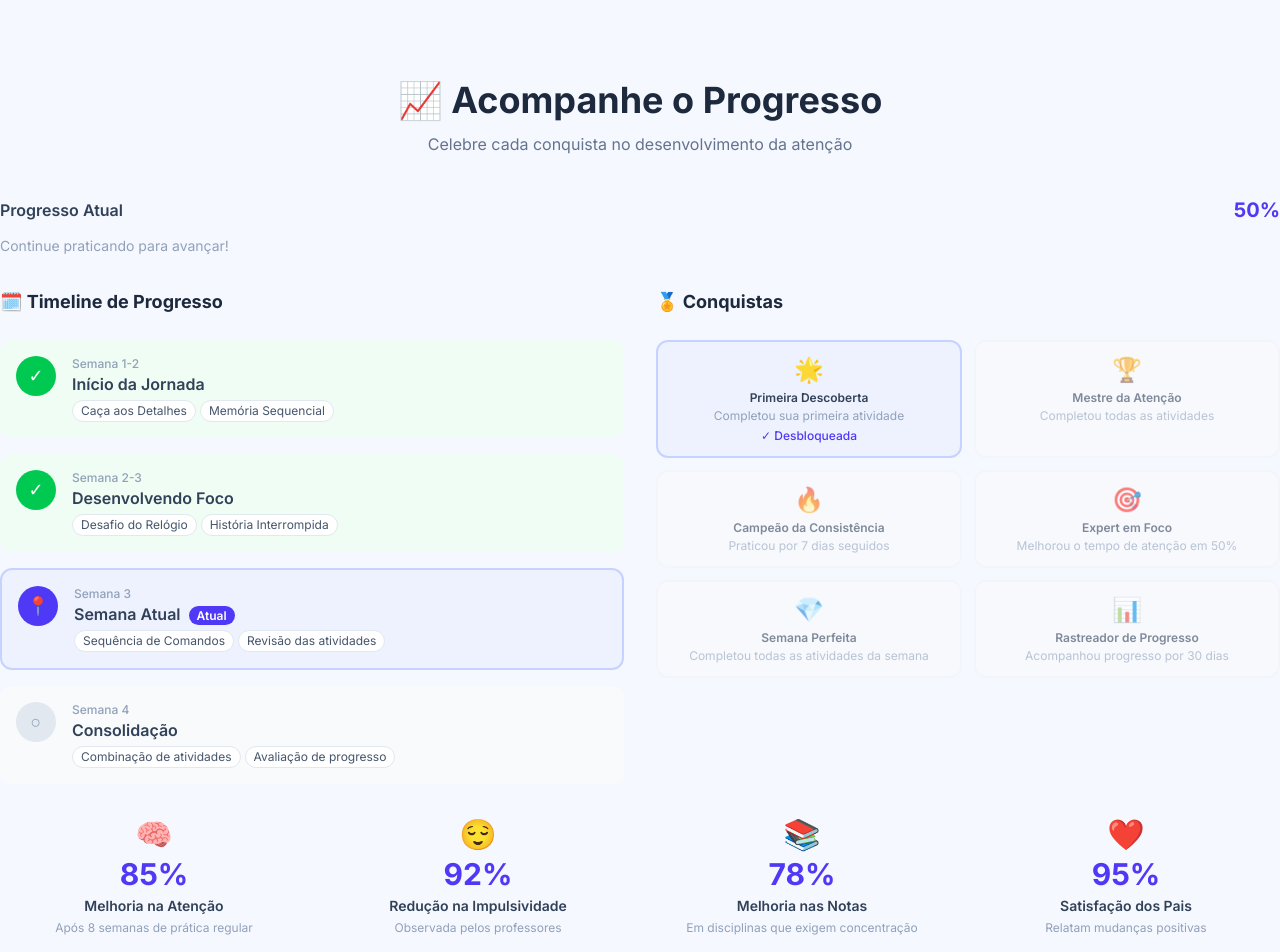
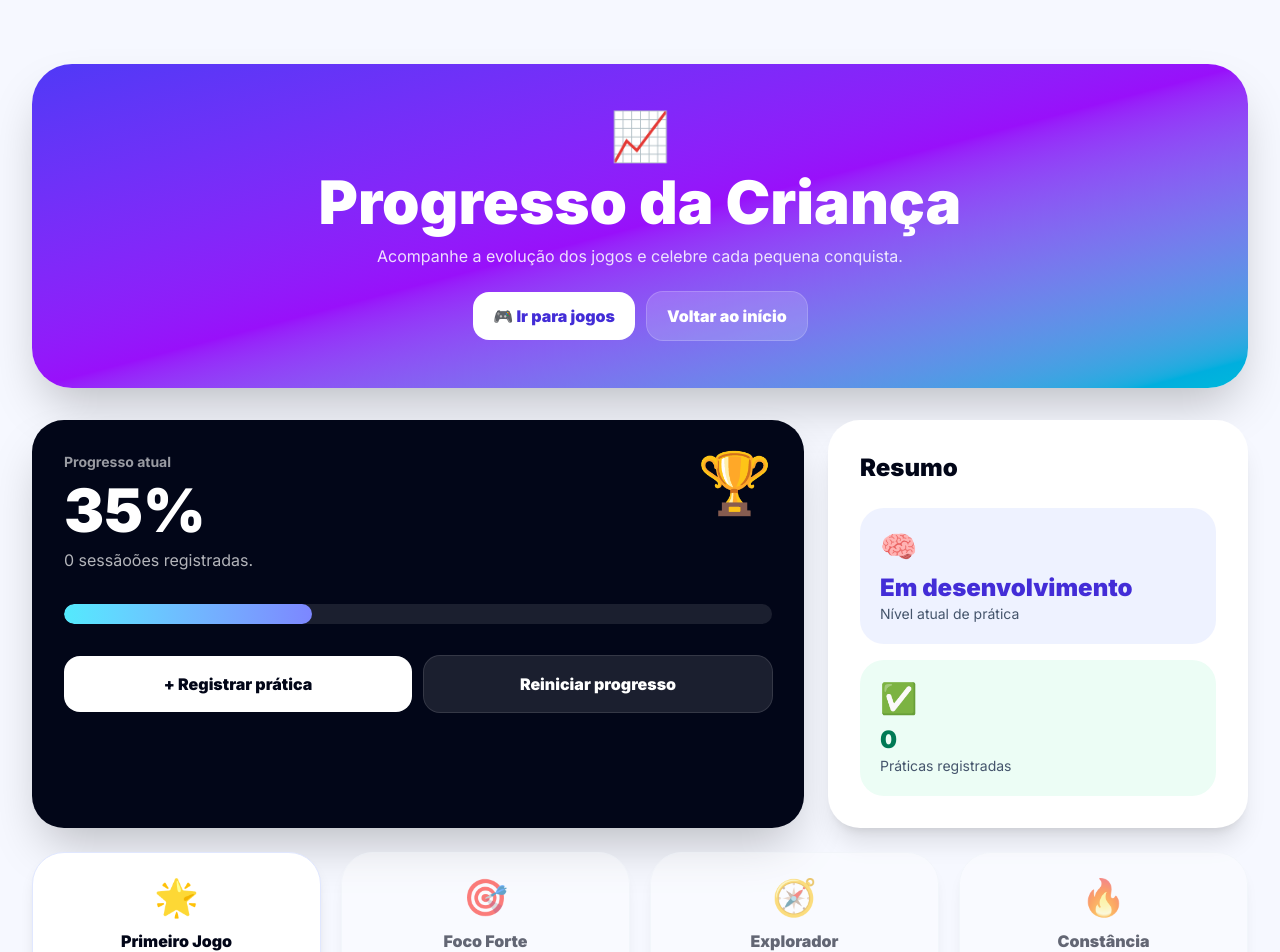
Before and after one commit to andreajoa/estimular-aten-o-sustentada, a Next.js app: page /progresso in a window 1280 px wide. Shown: the top 952 px of the page. Built offline with nearby package versions, Linux system fonts and the light colour scheme.

Commit message:
redesign progresso page funcional

```diff
--- a/app/components/Progress.tsx
+++ b/app/components/Progress.tsx
@@ -1,100 +1,141 @@
 "use client";
-import { useState } from "react";
+
+import { useEffect, useState } from "react";
+import Link from "next/link";
 
 const achievements = [
-  { id: 1, title: "Primeira Descoberta", desc: "Completou sua primeira atividade", emoji: "🌟", unlocked: true },
-  { id: 2, title: "Mestre da Atenção", desc: "Completou todas as atividades", emoji: "🏆", unlocked: false },
-  { id: 3, title: "Campeão da Consistência", desc: "Praticou por 7 dias seguidos", emoji: "🔥", unlocked: false },
-  { id: 4, title: "Expert em Foco", desc: "Melhorou o tempo de atenção em 50%", emoji: "🎯", unlocked: false },
-  { id: 5, title: "Semana Perfeita", desc: "Completou todas as atividades da semana", emoji: "💎", unlocked: false },
-  { id: 6, title: "Rastreador de Progresso", desc: "Acompanhou progresso por 30 dias", emoji: "📊", unlocked: false },
-];
-
-const timeline = [
-  { week: "Semana 1-2", title: "Início da Jornada", items: ["Caça aos Detalhes", "Memória Sequencial"], done: true },
-  { week: "Semana 2-3", title: "Desenvolvendo Foco", items: ["Desafio do Relógio", "História Interrompida"], done: true },
-  { week: "Semana 3", title: "Semana Atual", items: ["Sequência de Comandos", "Revisão das atividades"], current: true },
-  { week: "Semana 4", title: "Consolidação", items: ["Combinação de atividades", "Avaliação de progresso"], done: false },
-];
-
-const stats = [
-  { label: "Melhoria na Atenção", value: "85%", desc: "Após 8 semanas de prática regular", emoji: "🧠" },
-  { label: "Redução na Impulsividade", value: "92%", desc: "Observada pelos professores", emoji: "😌" },
-  { label: "Melhoria nas Notas", value: "78%", desc: "Em disciplinas que exigem concentração", emoji: "📚" },
-  { label: "Satisfação dos Pais", value: "95%", desc: "Relatam mudanças positivas", emoji: "❤️" },
+  { title: "Primeiro Jogo", desc: "Jogou pela primeira vez", emoji: "🌟" },
+  { title: "Foco Forte", desc: "Chegou a 50% de progresso", emoji: "🎯" },
+  { title: "Explorador", desc: "Testou mais de um jogo", emoji: "🧭" },
+  { title: "Constância", desc: "Registrou prática", emoji: "🔥" },
 ];
 
 export default function Progress() {
-  const [progress] = useState(50);
+  const [progress, setProgress] = useState(35);
+  const [sessions, setSessions] = useState(0);
+
+  useEffect(() => {
+    setProgress(Number(localStorage.getItem("attention-progress") || "35"));
+    setSessions(Number(localStorage.getItem("attention-sessions") || "0"));
+  }, []);
+
+  function addPractice() {
+    const nextProgress = Math.min(100, progress + 5);
+    const nextSessions = sessions + 1;
+
+    setProgress(nextProgress);
+    setSessions(nextSessions);
+
+    localStorage.setItem("attention-progress", String(nextProgress));
+    localStorage.setItem("attention-sessions", String(nextSessions));
+  }
+
+  function reset() {
+    setProgress(35);
+    setSessions(0);
+    localStorage.setItem("attention-progress", "35");
+    localStorage.setItem("attention-sessions", "0");
+  }
 
   return (
-    <section className="py-12 md:py-20 w-full">
-      <div className="section-container">
-        <div className="text-center mb-10">
-          <h2 className="text-2xl md:text-3xl lg:text-4xl font-bold text-slate-800 mb-3">📈 Acompanhe o Progresso</h2>
-          <p className="text-slate-500 text-sm md:text-base">Celebre cada conquista no desenvolvimento da atenção</p>
+    <main className="min-h-screen bg-[#f6f8ff] px-4 py-10 md:px-8 md:py-16">
+      <section className="mx-auto max-w-7xl">
+        <div className="mb-8 rounded-[2.5rem] bg-gradient-to-br from-indigo-600 via-purple-600 to-cyan-500 p-6 text-center text-white shadow-2xl md:p-12">
+          <div className="text-5xl">📈</div>
+          <h1 className="mt-3 text-4xl font-black md:text-6xl">Progresso da Criança</h1>
+          <p className="mx-auto mt-3 max-w-2xl text-white/85">
+            Acompanhe a evolução dos jogos e celebre cada pequena conquista.
+          </p>
+          <div className="mt-6 flex flex-col justify-center gap-3 sm:flex-row">
+            <Link href="/jogos" className="rounded-2xl bg-white px-5 py-3 font-black text-indigo-700">
+              🎮 Ir para jogos
+            </Link>
+            <Link href="/" className="rounded-2xl bg-white/15 px-5 py-3 font-black text-white ring-1 ring-white/30">
+              Voltar ao início
+            </Link>
+          </div>
         </div>
 
-        <div className="card mb-8">
-          <div className="flex justify-between items-center mb-3">
-            <span className="font-semibold text-slate-700">Progresso Atual</span>
-            <span className="font-bold text-indigo-600 text-xl">{progress}%</span>
-          </div>
-          <div className="progress-bar">
-            <div className="progress-fill" style={{ width: `${progress}%` }} />
-          </div>
-          <p className="text-sm text-slate-400 mt-2">Continue praticando para avançar!</p>
-        </div>
+        <div className="grid gap-6 lg:grid-cols-[1fr_420px]">
+          <div className="rounded-[2rem] bg-slate-950 p-6 text-white shadow-2xl md:p-8">
+            <div className="flex items-start justify-between gap-4">
+              <div>
+                <p className="text-sm font-bold text-white/60">Progresso atual</p>
+                <h2 className="mt-2 text-6xl font-black">{progress}%</h2>
+                <p className="mt-2 text-white/70">
+                  {sessions} sessão{sessions === 1 ? "" : "ões"} registrada{sessions === 1 ? "" : "s"}.
+                </p>
+              </div>
+              <div className="text-6xl">🏆</div>
+            </div>
 
-        <div className="grid grid-cols-1 lg:grid-cols-2 gap-8 mb-8">
-          <div className="card">
-            <h3 className="font-bold text-slate-800 mb-6 text-lg">🗓️ Timeline de Progresso</h3>
-            <div className="space-y-4">
-              {timeline.map((item, i) => (
-                <div key={i} className={`flex gap-4 p-4 rounded-xl ${item.current ? "bg-indigo-50 border-2 border-indigo-200" : item.done ? "bg-green-50" : "bg-slate-50"}`}>
-                  <div className={`w-10 h-10 rounded-full flex items-center justify-center text-lg flex-shrink-0 ${item.current ? "bg-indigo-600 text-white" : item.done ? "bg-green-500 text-white" : "bg-slate-200 text-slate-400"}`}>
-                    {item.current ? "📍" : item.done ? "✓" : "○"}
-                  </div>
-                  <div>
-                    <div className="text-xs text-slate-400 font-medium">{item.week}</div>
-                    <div className="font-semibold text-slate-700">{item.title} {item.current && <span className="text-xs bg-indigo-600 text-white px-2 py-0.5 rounded-full ml-1">Atual</span>}</div>
-                    <div className="flex flex-wrap gap-1 mt-1">
-                      {item.items.map((it, j) => (
-                        <span key={j} className="text-xs bg-white border border-slate-200 px-2 py-0.5 rounded-full text-slate-600">{it}</span>
-                      ))}
-                    </div>
-                  </div>
-                </div>
-              ))}
+            <div className="mt-8 h-5 overflow-hidden rounded-full bg-white/10">
+              <div
+                className="h-full rounded-full bg-gradient-to-r from-cyan-300 to-indigo-400 transition-all duration-700"
+                style={{ width: `${progress}%` }}
+              />
+            </div>
+
+            <div className="mt-8 grid gap-3 sm:grid-cols-2">
+              <button onClick={addPractice} className="rounded-2xl bg-white px-5 py-4 font-black text-slate-950">
+                + Registrar prática
+              </button>
+              <button onClick={reset} className="rounded-2xl bg-white/10 px-5 py-4 font-black text-white ring-1 ring-white/20">
+                Reiniciar progresso
+              </button>
             </div>
           </div>
 
-          <div className="card">
-            <h3 className="font-bold text-slate-800 mb-6 text-lg">🏅 Conquistas</h3>
-            <div className="grid grid-cols-2 gap-3">
-              {achievements.map((a) => (
-                <div key={a.id} className={`p-3 rounded-xl text-center border-2 transition-all ${a.unlocked ? "border-indigo-200 bg-indigo-50" : "border-slate-100 bg-slate-50 opacity-60"}`}>
-                  <div className="text-2xl mb-1">{a.emoji}</div>
-                  <div className="font-semibold text-xs text-slate-700">{a.title}</div>
-                  <div className="text-xs text-slate-400 mt-0.5">{a.desc}</div>
-                  {a.unlocked && <div className="text-xs text-indigo-600 font-medium mt-1">✓ Desbloqueada</div>}
-                </div>
-              ))}
+          <div className="rounded-[2rem] bg-white p-6 shadow-xl md:p-8">
+            <h3 className="text-2xl font-black text-slate-950">Resumo</h3>
+            <div className="mt-6 space-y-4">
+              <div className="rounded-3xl bg-indigo-50 p-5">
+                <div className="text-3xl">🧠</div>
+                <div className="mt-2 text-2xl font-black text-indigo-700">{progress >= 70 ? "Excelente" : progress >= 50 ? "Bom avanço" : "Em desenvolvimento"}</div>
+                <p className="text-sm text-slate-600">Nível atual de prática</p>
+              </div>
+              <div className="rounded-3xl bg-emerald-50 p-5">
+                <div className="text-3xl">✅</div>
+                <div className="mt-2 text-2xl font-black text-emerald-700">{sessions}</div>
+                <p className="text-sm text-slate-600">Práticas registradas</p>
+              </div>
             </div>
           </div>
         </div>
 
-        <div className="grid grid-cols-2 md:grid-cols-4 gap-4">
-          {stats.map((s, i) => (
-            <div key={i} className="card text-center">
-              <div className="text-3xl mb-1">{s.emoji}</div>
-              <div className="text-2xl md:text-3xl font-bold text-indigo-600">{s.value}</div>
-              <div className="font-semibold text-slate-700 text-sm mt-1">{s.label}</div>
-              <div className="text-xs text-slate-400 mt-1">{s.desc}</div>
-            </div>
-          ))}
+        <div className="mt-6 grid gap-5 md:grid-cols-4">
+          {achievements.map((a, i) => {
+            const unlocked = i === 0 || progress >= 50 + i * 10;
+            return (
+              <div
+                key={a.title}
+                className={`rounded-[2rem] border p-6 text-center shadow-lg ${
+                  unlocked ? "border-indigo-100 bg-white" : "border-slate-100 bg-white/60 opacity-60"
+                }`}
+              >
+                <div className="text-4xl">{a.emoji}</div>
+                <h3 className="mt-3 font-black text-slate-950">{a.title}</h3>
+                <p className="mt-1 text-sm text-slate-500">{a.desc}</p>
+                <div className={`mt-4 rounded-full px-3 py-2 text-xs font-black ${
+                  unlocked ? "bg-emerald-100 text-emerald-700" : "bg-slate-100 text-slate-400"
+                }`}>
+                  {unlocked ? "Desbloqueada" : "Bloqueada"}
+                </div>
+              </div>
+            );
+          })}
         </div>
-      </div>
-    </section>
+
+        <div className="mt-6 rounded-[2rem] bg-white p-6 shadow-xl md:p-8">
+          <h3 className="text-2xl font-black text-slate-950">Sugestão para hoje</h3>
+          <p className="mt-2 text-slate-600">
+            Faça uma rodada curta de 5 a 10 minutos. O objetivo não é acertar tudo, é praticar atenção com leveza.
+          </p>
+          <Link href="/jogos" className="mt-5 inline-block rounded-2xl bg-slate-950 px-6 py-4 font-black text-white">
+            Começar agora
+          </Link>
+        </div>
+      </section>
+    </main>
   );
 }
```
